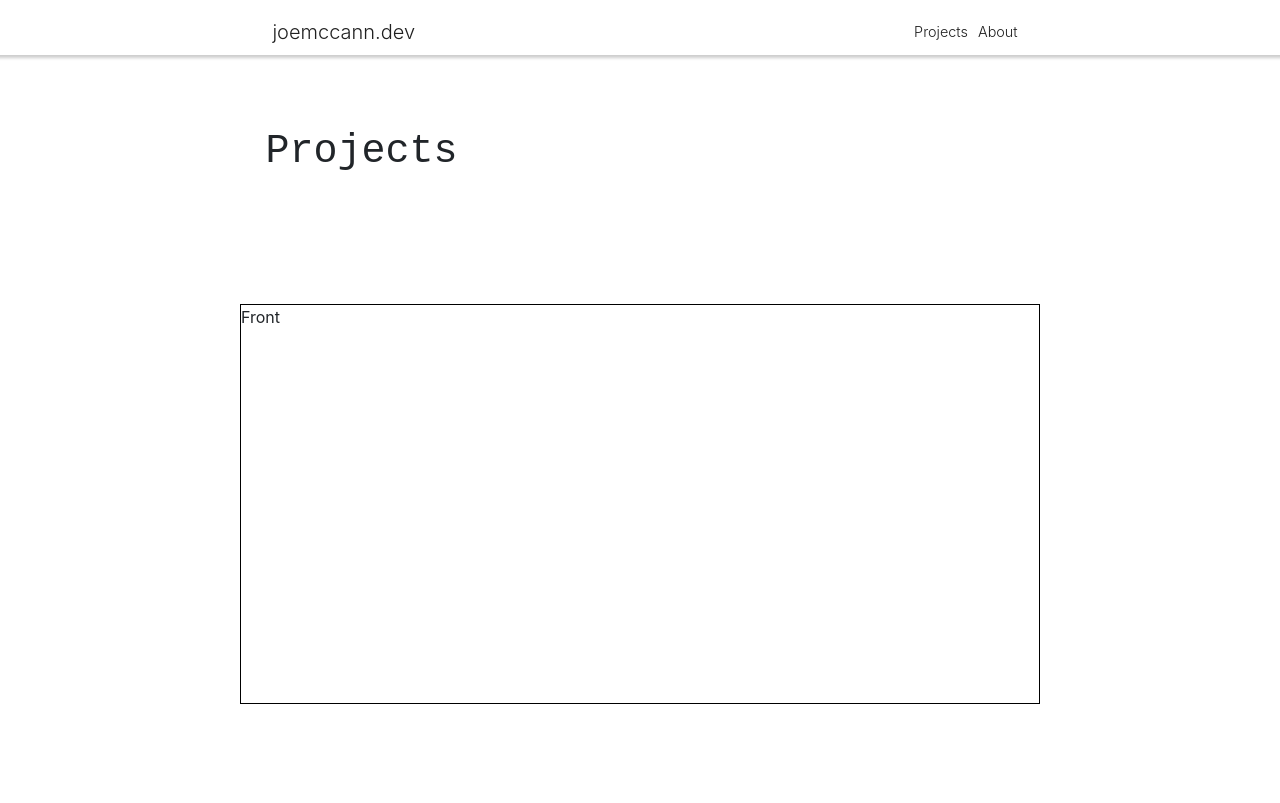
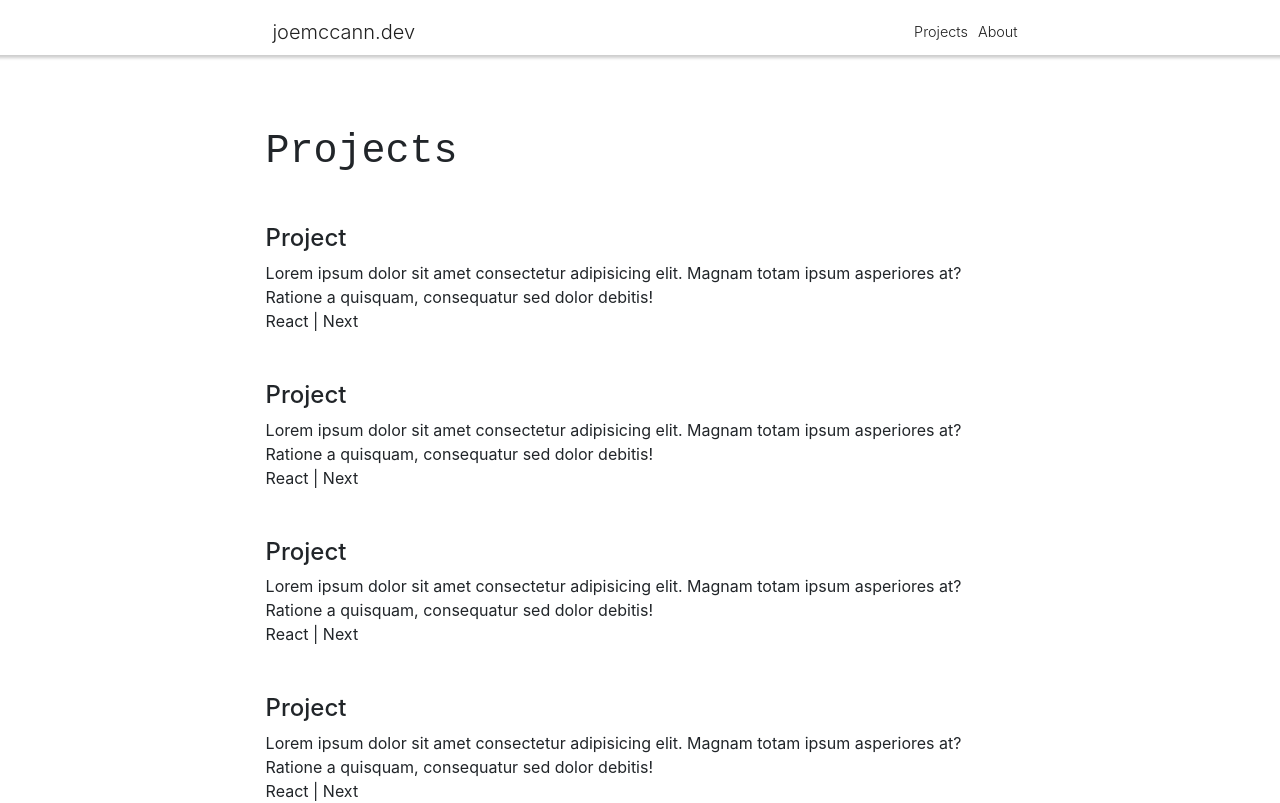
Before and after one commit to the-rabblerouser/portfolio, a Next.js app: page /projects in a window 1280 px wide. Shown: the top 803 px of the page. Built offline with nearby package versions, Linux system fonts and the light colour scheme.

Commit message:
Projects page redone to have more minimalist design

```diff
--- a/components/Icons.js
+++ b/components/Icons.js
@@ -1,3 +1,15 @@
+export const Github = ({ width, height }) => (
+	<svg
+		xmlns="http://www.w3.org/2000/svg"
+		width={width}
+		height={height}
+		fill="currentColor"
+		className="bi bi-github"
+		viewBox="0 0 16 16">
+		<path d="M8 0C3.58 0 0 3.58 0 8c0 3.54 2.29 6.53 5.47 7.59.4.07.55-.17.55-.38 0-.19-.01-.82-.01-1.49-2.01.37-2.53-.49-2.69-.94-.09-.23-.48-.94-.82-1.13-.28-.15-.68-.52-.01-.53.63-.01 1.08.58 1.23.82.72 1.21 1.87.87 2.33.66.07-.52.28-.87.51-1.07-1.78-.2-3.64-.89-3.64-3.95 0-.87.31-1.59.82-2.15-.08-.2-.36-1.02.08-2.12 0 0 .67-.21 2.2.82.64-.18 1.32-.27 2-.27.68 0 1.36.09 2 .27 1.53-1.04 2.2-.82 2.2-.82.44 1.1.16 1.92.08 2.12.51.56.82 1.27.82 2.15 0 3.07-1.87 3.75-3.65 3.95.29.25.54.73.54 1.48 0 1.07-.01 1.93-.01 2.2 0 .21.15.46.55.38A8.012 8.012 0 0 0 16 8c0-4.42-3.58-8-8-8z" />
+	</svg>
+);
+
 export const Node = () => (
 	<svg
 		fill="#000000"
--- a/components/ProjectCard.js
+++ b/components/ProjectCard.js
@@ -1,35 +1,26 @@
 import { useState } from 'react';
 
-import { useSpring, animated as a } from 'react-spring';
+import { Github } from '../components/Icons';
 
 import styles from '../styles/Projects.module.css';
 
 const ProjectCard = () => {
-	const [flipped, setFlipped] = useState(false);
-	const { transform, opacity } = useSpring({
-		opacity: flipped ? 1 : 0,
-		transform: `perspective(600px) rotateX(${flipped ? 180 : 0}deg)`,
-		config: { mass: 5, tension: 500, friction: 100 },
-	});
-
 	return (
 		<>
-			<div
-				className={styles.projectCard}
-				onClick={() => setFlipped((state) => !state)}>
-				<a.div
-					className={styles.c}
-					style={{ opacity: opacity.to((o) => 1 - o), transform }}>
-					Front
-				</a.div>
-				<a.div
-					className={styles.c}
-					style={{
-						opacity,
-						transform: transform.to((t) => `${t} rotateX(180deg)`),
-					}}>
-					Back
-				</a.div>
+			<div className={styles.projectContainer}>
+				<div>
+					<a>
+						<h4>Project</h4>
+					</a>
+					<div>
+						<div>
+							Lorem ipsum dolor sit amet consectetur adipisicing elit. Magnam
+							totam ipsum asperiores at? Ratione a quisquam, consequatur sed
+							dolor debitis!{' '}
+						</div>
+						<div>React | Next</div>
+					</div>
+				</div>
 			</div>
 		</>
 	);
--- a/pages/projects.js
+++ b/pages/projects.js
@@ -9,8 +9,8 @@ const projects = () => {
 		<>
 			<div className={styles.container}>
 				<h1 className={styles.projectTitle}>Projects</h1>
-			</div>
-			<div className={styles.cardContainer}>
+
+				<ProjectCard />
 				<ProjectCard />
 				<ProjectCard />
 				<ProjectCard />
--- a/styles/Projects.module.css
+++ b/styles/Projects.module.css
@@ -6,39 +6,15 @@
 
 .projectTitle {
 	font-family: 'Inconsolata', monospace;
+	margin-bottom: 3rem;
 }
 
-.cardContainer {
-	width: 100%;
-	height: auto;
-	display: flex;
-	flex-flow: column;
-	justify-content: space-around;
-	align-items: center;
-}
-
-/* .projectCard {
-	display: flex;
-} */
-
-.c {
-	/* position: absolute; */
-	width: 50rem;
-	height: 25rem;
-	cursor: pointer;
-	will-change: transform, opacity;
-	border: 1px solid black;
-	/* background-size: cover;
-	background-image: url(https://images.unsplash.com/photo-1544511916-0148ccdeb877?ixlib=rb-1.2.1&ixid=eyJhcHBfaWQiOjEyMDd9&w=1901&q=80i&auto=format&fit=crop); */
+.projectContainer {
+	padding-bottom: 3rem;
 }
 
 @media (max-width: 768px) {
-	.cardContainer {
+	.projectTitle {
 		margin-left: 0;
 	}
-
-	.c {
-		width: 25rem;
-		height: 15rem;
-	}
 }
```
Also changed, not shown: components/LinkIcons.js (+3 -9 lines).
